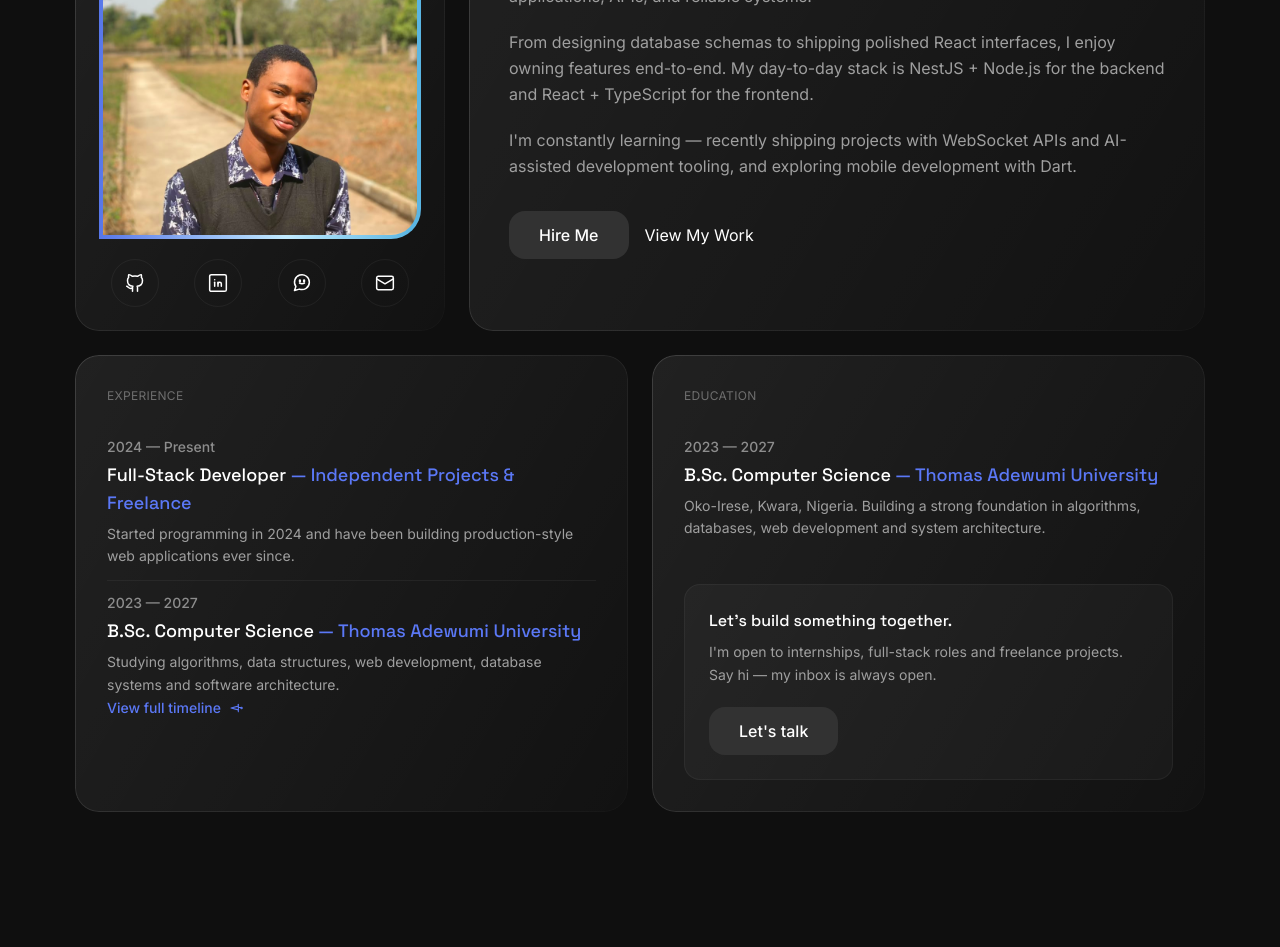
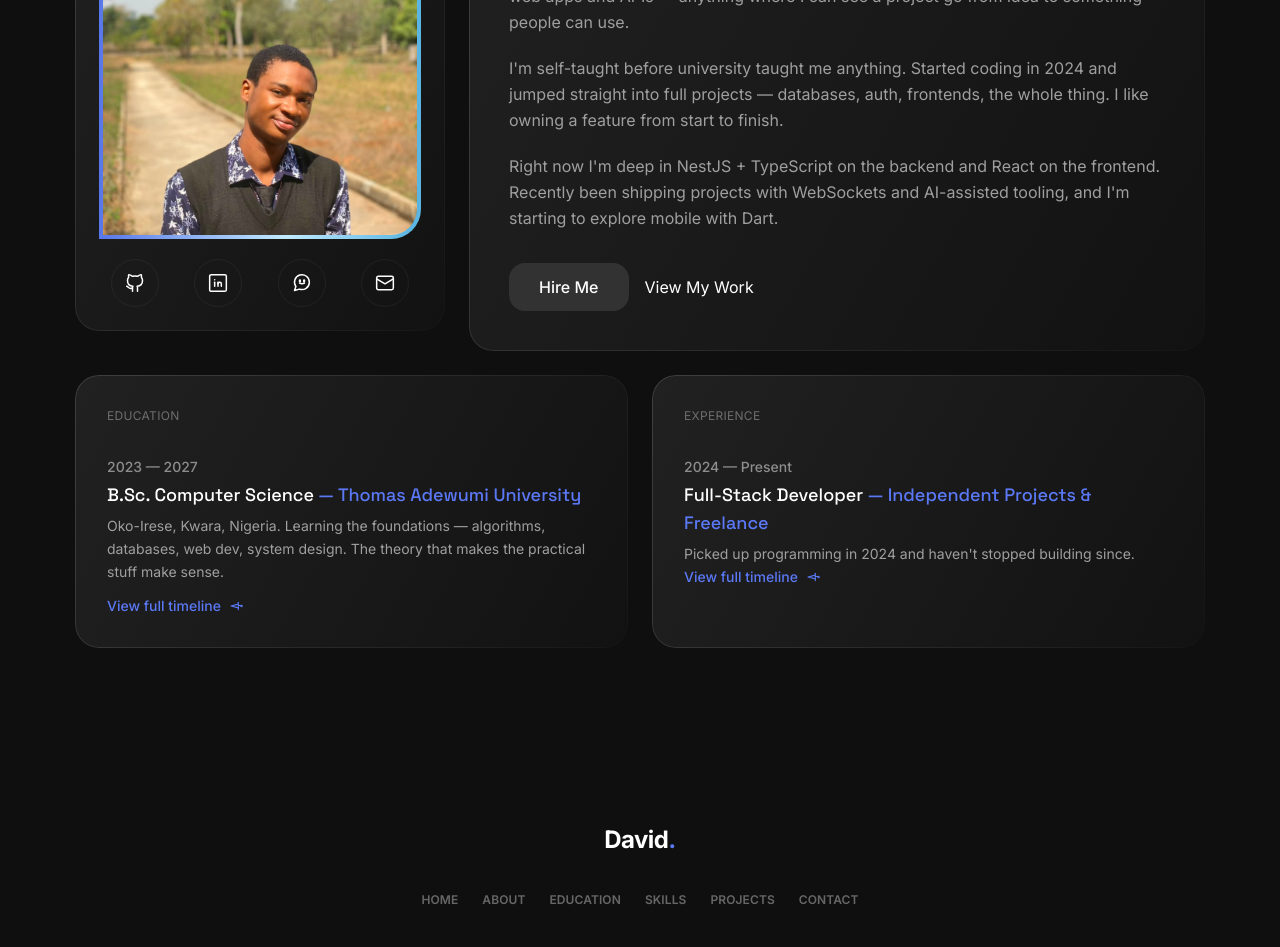
Before and after one commit to David-oluebubechi2/my-portfolio, a React (Vite) app in the folder my-portfolio/: page /about in a window 1280 px wide. Shown: the part 520-1467 px from the top of the page. Built offline with nearby package versions, Linux system fonts and the light colour scheme.

Commit message:
Update portfolio

```diff
--- a/my-portfolio/src/App.tsx
+++ b/my-portfolio/src/App.tsx
@@ -9,7 +9,7 @@ import { AnimatePresence, motion } from "framer-motion";
 import Preloader from "./components/Preloader";
 import Home from "./pages/Home";
 import About from "./pages/About";
-import Experience from "./pages/Experience";
+import Experience from "./pages/Education";
 import Skills from "./pages/Skills";
 import Work from "./pages/Work";
 import Services from "./pages/Services";
@@ -31,6 +31,7 @@ function AnimatedRoutes() {
         <Routes location={location}>
           <Route path="/" element={<Home />} />
           <Route path="/about" element={<About />} />
+          <Route path="/education" element={<Experience />} />
           <Route path="/experience" element={<Experience />} />
           <Route path="/skills" element={<Skills />} />
           <Route path="/work" element={<Work />} />
--- a/my-portfolio/src/components/Footer.tsx
+++ b/my-portfolio/src/components/Footer.tsx
@@ -4,7 +4,7 @@ import { LogoMark } from "./icons";
 const menu = [
   { name: "Home", path: "/" },
   { name: "About", path: "/about" },
-  { name: "Experience", path: "/experience" },
+  { name: "Education", path: "/education" },
   { name: "Skills", path: "/skills" },
   { name: "Projects", path: "/work" },
   { name: "Contact", path: "/contact" },
--- a/my-portfolio/src/components/Hero.tsx
+++ b/my-portfolio/src/components/Hero.tsx
@@ -52,14 +52,14 @@ export default function Hero() {
           <div className="grid flex-1 grid-cols-1 gap-6 sm:grid-cols-2">
             <InfoCard
               eyebrow="War Stories"
-              title="Experience"
-              to="/experience"
+              title="Education"
+              to="/education"
               icon={
                 <GraduationCapIcon className="h-10 w-10 text-primary opacity-50" />
               }
             >
               <p className="mb-2 text-center text-sm leading-relaxed text-ink">
-                Coding since 2024, studying CS from 2023 — see the full story.
+                CS degree, self-taught skills, and everything in between.
               </p>
             </InfoCard>
 
--- a/my-portfolio/src/components/Marquee.tsx
+++ b/my-portfolio/src/components/Marquee.tsx
@@ -2,14 +2,14 @@ import { StarIcon } from "./icons";
 
 const row = (
   <>
-    <span className="text-soft">LATEST WORK AND</span>
-    <span className="text-paper"> FEATURED </span>
-    <StarIcon className="mx-5 inline-block h-3 w-3 fill-primary" />
+    <span className="whitespace-nowrap text-soft">LATEST WORK AND </span>
+    <span className="whitespace-nowrap text-paper">FEATURED </span>
+    <StarIcon className="mx-5 inline-block h-3 w-3 shrink-0 fill-primary" />
   </>
 );
 
 const half = (
-  <span className="flex items-center">
+  <span className="flex items-center whitespace-nowrap">
     {row}
     {row}
     {row}
--- a/my-portfolio/src/components/Navbar.tsx
+++ b/my-portfolio/src/components/Navbar.tsx
@@ -6,7 +6,7 @@ import { LogoMark } from "./icons";
 const links = [
   { name: "Home", path: "/" },
   { name: "About", path: "/about" },
-  { name: "Experience", path: "/experience" },
+  { name: "Education", path: "/education" },
   { name: "Skills", path: "/skills" },
   { name: "Projects", path: "/work" },
   { name: "Contact", path: "/contact" },
--- a/my-portfolio/src/data/portfolio.ts
+++ b/my-portfolio/src/data/portfolio.ts
@@ -1,5 +1,6 @@
 import hmsImage from "../assets/hms.png";
 import choplyImage from "../assets/choply.png";
+import codespanImage from "../assets/codespanImg.png";
 
 export type Project = {
   title: string;
@@ -16,9 +17,9 @@ export const role = "Full-Stack Developer";
 export const headline = "COMPUTER SCIENCE STUDENT";
 
 export const bio = [
-  "Computer science student and developer focused on building practical web applications, APIs, and reliable systems.",
-  "From designing database schemas to shipping polished React interfaces, I enjoy owning features end-to-end. My day-to-day stack is NestJS + Node.js for the backend and React + TypeScript for the frontend.",
-  "I'm constantly learning — recently shipping projects with WebSocket APIs and AI-assisted development tooling, and exploring mobile development with Dart.",
+  "CS student who likes building things that actually work. I spend most of my time on web apps and APIs — anything where I can see a project go from idea to something people can use.",
+  "I'm self-taught before university taught me anything. Started coding in 2024 and jumped straight into full projects — databases, auth, frontends, the whole thing. I like owning a feature from start to finish.",
+  "Right now I'm deep in NestJS + TypeScript on the backend and React on the frontend. Recently been shipping projects with WebSockets and AI-assisted tooling, and I'm starting to explore mobile with Dart.",
 ];
 
 export const handles = {
@@ -54,7 +55,7 @@ export const projects: Project[] = [
     description:
       "A full-stack medical clinic scheduling and patient portal system with modular routing, multi-role user portals and centralized database management.",
     tags: ["React", "TypeScript", "REST", "CSS"],
-    link: handles.github,
+    link: "https://citycare-hms.vercel.app/",
     source: handles.github,
     image: hmsImage,
   },
@@ -68,6 +69,16 @@ export const projects: Project[] = [
     source: handles.github,
     image: choplyImage,
   },
+  {
+    title: "CodeSpan",
+    tagline: "Tech Hiring Platform",
+    description:
+      "A platform for hiring skilled tech talent — built with React and NestJS, designed to streamline the recruitment process for developers.",
+    tags: ["React", "NestJS", "TypeScript", "Tailwind CSS"],
+    link: "https://codespan-tau.vercel.app/",
+    source: handles.github,
+    image: codespanImage,
+  },
 ];
 
 export const experience = [
@@ -76,20 +87,10 @@ export const experience = [
     org: "Independent Projects & Freelance",
     period: "2024 — Present",
     points: [
-      "Started programming in 2024 and have been building production-style web applications ever since.",
-      "Engineer REST APIs, WebSocket APIs, authentication flows and validation with Node.js and NestJS.",
-      "Build responsive, accessible React & TypeScript frontends with Tailwind CSS.",
-      "Manage projects with Git, structured code review and production-first thinking.",
-    ],
-  },
-  {
-    role: "B.Sc. Computer Science",
-    org: "Thomas Adewumi University",
-    period: "2023 — 2027",
-    points: [
-      "Studying algorithms, data structures, web development, database systems and software architecture.",
-      "Exploring AI-powered and voice-driven academic assistant applications.",
-      "Continuously expanding into mobile development with Dart.",
+      "Picked up programming in 2024 and haven't stopped building since.",
+      "Shipping REST APIs, WebSocket backends, auth systems and form validation with Node.js and NestJS.",
+      "Building React + TypeScript frontends with Tailwind CSS — responsive, accessible, and clean.",
+      "Using Git daily, writing code I'd actually want to maintain, and thinking about production from day one.",
     ],
   },
 ] as const;
@@ -101,7 +102,7 @@ export const education = [
     location: "Oko-Irese, Kwara, Nigeria",
     period: "2023 — 2027",
     detail:
-      "Building a strong foundation in algorithms, databases, web development and system architecture.",
+      "Learning the foundations — algorithms, databases, web dev, system design. The theory that makes the practical stuff make sense.",
   },
 ] as const;
 
@@ -164,24 +165,24 @@ export const services = [
     icon: "app",
     title: "Full-Stack Web Apps",
     detail:
-      "End-to-end web applications — database schema, APIs and polished interfaces designed and shipped together.",
+      "I build complete web apps — from the database schema to the API to the UI. Everything works together because I'm building all of it.",
   },
   {
     icon: "api",
     title: "REST & WebSocket APIs",
     detail:
-      "Robust, documented APIs with authentication, validation and real-time capabilities using Node.js and NestJS.",
+      "Backend services with authentication, validation, and real-time features. Node.js and NestJS, documented and ready to integrate.",
   },
   {
     icon: "frontend",
     title: "React Frontends",
     detail:
-      "Fast, accessible and responsive user interfaces with React, TypeScript and Tailwind CSS.",
+      "Fast, clean interfaces with React, TypeScript and Tailwind CSS. I care about things like accessibility and actually working on mobile.",
   },
   {
     icon: "database",
     title: "Database Design",
     detail:
-      "Normalized, efficient schemas and queries with PostgreSQL, engineered to stay clean as data grows.",
+      "Normalized schemas that don't fall apart when your data gets messy. PostgreSQL, designed to scale without becoming a nightmare.",
   },
 ] as const;
--- a/my-portfolio/src/pages/About.tsx
+++ b/my-portfolio/src/pages/About.tsx
@@ -76,6 +76,35 @@ export default function About() {
         <div className="mt-6 grid grid-cols-1 gap-6 lg:grid-cols-2">
           <Reveal>
             <div className="card h-full p-6 md:p-8">
+              <p className="eyebrow mb-5">Education</p>
+              <ul>
+                {education.map((edu) => (
+                  <li key={edu.degree} className="py-3">
+                    <p className="text-sm font-medium text-soft opacity-70">
+                      {edu.period}
+                    </p>
+                    <h3 className="mt-1 text-lg font-medium text-paper">
+                      {edu.degree}
+                      <span className="text-primary"> — {edu.school}</span>
+                    </h3>
+                    <p className="mt-1.5 text-sm leading-relaxed text-ink">
+                      {edu.location}. {edu.detail}
+                    </p>
+                  </li>
+                ))}
+              </ul>
+              <Link
+                to="/education"
+                className="group inline-flex items-center gap-2 text-sm font-medium text-primary transition-colors hover:text-paper"
+              >
+                View full timeline
+                <SwordIcon className="h-3 w-3 transition-transform group-hover:rotate-45 sm:h-3.5 sm:w-3.5" />
+              </Link>
+            </div>
+          </Reveal>
+
+          <Reveal delay={0.1}>
+            <div className="card h-full p-6 md:p-8">
               <p className="eyebrow mb-5">Experience</p>
               <ul>
                 {experience.map((job) => (
@@ -97,7 +126,7 @@ export default function About() {
                 ))}
               </ul>
               <Link
-                to="/experience"
+                to="/education"
                 className="group inline-flex items-center gap-2 text-sm font-medium text-primary transition-colors hover:text-paper"
               >
                 View full timeline
@@ -105,41 +134,6 @@ export default function About() {
               </Link>
             </div>
           </Reveal>
-
-          <Reveal delay={0.1}>
-            <div className="card h-full p-6 md:p-8">
-              <p className="eyebrow mb-5">Education</p>
-              <ul>
-                {education.map((edu) => (
-                  <li key={edu.degree} className="py-3">
-                    <p className="text-sm font-medium text-soft opacity-70">
-                      {edu.period}
-                    </p>
-                    <h3 className="mt-1 text-lg font-medium text-paper">
-                      {edu.degree}
-                      <span className="text-primary"> — {edu.school}</span>
-                    </h3>
-                    <p className="mt-1.5 text-sm leading-relaxed text-ink">
-                      {edu.location}. {edu.detail}
-                    </p>
-                  </li>
-                ))}
-              </ul>
-
-              <div className="mt-8 rounded-2xl border border-white/5 bg-white/[0.03] p-6">
-                <h3 className="text-base font-medium text-paper">
-                  Let&apos;s build something together.
-                </h3>
-                <p className="mt-2 text-sm leading-relaxed text-ink">
-                  I&apos;m open to internships, full-stack roles and freelance
-                  projects. Say hi — my inbox is always open.
-                </p>
-                <Link to="/contact" className="theme-btn mt-5">
-                  Let&apos;s talk
-                </Link>
-              </div>
-            </div>
-          </Reveal>
         </div>
       </div>
     </Layout>
--- a/my-portfolio/src/pages/Contact.tsx
+++ b/my-portfolio/src/pages/Contact.tsx
@@ -61,7 +61,7 @@ export default function Contact() {
       <PageHeader
         eyebrow="Contact"
         title="Get In Touch"
-        lead="I'm actively looking for internships, full-stack roles and freelance work. My inbox is always open."
+        lead="Looking for internships, full-stack roles, or freelance work. Always happy to chat."
       />
 
       <div className="mx-auto w-full max-w-[1170px] px-5 pb-24">
@@ -124,9 +124,9 @@ export default function Contact() {
                   }`}
                 >
                   {status === "sent"
-                    ? "Thanks — your message is on its way to David's inbox."
+                    ? "Thanks — your message is on its way."
                     : status === "error"
-                      ? "Something went wrong. Please try again, or email David directly."
+                      ? "Something went wrong. Try again or email me directly."
                       : ""}
                 </p>
               </div>
--- a/my-portfolio/src/pages/Experience.tsx
+++ b/my-portfolio/src/pages/Education.tsx
@@ -6,13 +6,13 @@ import { socialIconMap } from "../components/socialIcons";
 import profileImage from "../assets/oluebubechi.jpeg";
 import { education, experience, name, socials } from "../data/portfolio";
 
-export default function Experience() {
+export default function Education() {
   return (
     <Layout>
       <PageHeader
         eyebrow="My Journey"
-        title="Experience & Education"
-        lead="Where I've been and what I'm working on — coding since 2024, studying computer science since 2023."
+        title="Education & Experience"
+        lead="How I got here — a CS degree, a lot of self-teaching, and projects that taught me more than any tutorial."
       />
 
       <div className="mx-auto w-full max-w-[1170px] px-5 pb-24">
@@ -50,7 +50,7 @@ export default function Experience() {
               </div>
 
               <p className="mt-6 text-sm leading-relaxed text-ink">
-                Open to internships and full-stack opportunities.
+                Open to internships and full-stack roles.
               </p>
 
               <Link to="/contact" className="theme-btn mt-5 w-full text-center">
@@ -60,6 +60,34 @@ export default function Experience() {
           </Reveal>
 
           <div className="space-y-10">
+            <Reveal>
+              <div className="card p-6 md:p-8">
+                <h2 className="mb-2 w-fit rounded-lg bg-white/5 px-3 py-1 text-sm font-medium uppercase tracking-wider text-paper">
+                  Education
+                </h2>
+
+                <ul>
+                  {education.map((edu) => (
+                    <li key={edu.degree} className="py-5">
+                      <p className="text-base font-medium text-soft opacity-60">
+                        {edu.period}
+                      </p>
+                      <h3 className="mt-1.5 text-lg font-medium leading-snug text-paper">
+                        {edu.degree}
+                        <span className="text-primary"> — {edu.school}</span>
+                      </h3>
+                      <p className="mt-1 text-sm text-soft opacity-70">
+                        {edu.location}
+                      </p>
+                      <p className="mt-3 text-sm leading-relaxed text-ink">
+                        {edu.detail}
+                      </p>
+                    </li>
+                  ))}
+                </ul>
+              </div>
+            </Reveal>
+
             <Reveal>
               <div className="card p-6 md:p-8">
                 <h2 className="mb-2 w-fit rounded-lg bg-white/5 px-3 py-1 text-sm font-medium uppercase tracking-wider text-paper">
@@ -95,34 +123,6 @@ export default function Experience() {
                 </ul>
               </div>
             </Reveal>
-
-            <Reveal>
-              <div className="card p-6 md:p-8">
-                <h2 className="mb-2 w-fit rounded-lg bg-white/5 px-3 py-1 text-sm font-medium uppercase tracking-wider text-paper">
-                  Education
-                </h2>
-
-                <ul>
-                  {education.map((edu) => (
-                    <li key={edu.degree} className="py-5">
-                      <p className="text-base font-medium text-soft opacity-60">
-                        {edu.period}
-                      </p>
-                      <h3 className="mt-1.5 text-lg font-medium leading-snug text-paper">
-                        {edu.degree}
-                        <span className="text-primary"> — {edu.school}</span>
-                      </h3>
-                      <p className="mt-1 text-sm text-soft opacity-70">
-                        {edu.location}
-                      </p>
-                      <p className="mt-3 text-sm leading-relaxed text-ink">
-                        {edu.detail}
-                      </p>
-                    </li>
-                  ))}
-                </ul>
-              </div>
-            </Reveal>
           </div>
         </div>
       </div>
--- a/my-portfolio/src/pages/Services.tsx
+++ b/my-portfolio/src/pages/Services.tsx
@@ -23,7 +23,7 @@ export default function Services() {
       <PageHeader
         eyebrow="Specialization"
         title="Services"
-        lead="How I can help bring your idea to life."
+        lead="Here's what I can help you build."
       />
 
       <div className="mx-auto w-full max-w-[1170px] px-5 pb-24">
@@ -51,10 +51,10 @@ export default function Services() {
           <div className="card mt-6 flex flex-col items-center gap-4 p-6 text-center md:flex-row md:justify-between md:p-8 md:text-left">
             <div>
               <h2 className="text-lg font-medium text-paper">
-                Have a project in mind?
+                Got a project?
               </h2>
               <p className="mt-1 text-sm text-ink">
-                Let&apos;s talk about how we can build it together.
+                I&apos;d love to hear about it. Let&apos;s figure out how to build it.
               </p>
             </div>
             <Link to="/contact" className="theme-btn">
--- a/my-portfolio/src/pages/Work.tsx
+++ b/my-portfolio/src/pages/Work.tsx
@@ -10,7 +10,7 @@ export default function Work() {
       <PageHeader
         eyebrow="Showcase"
         title="Projects"
-        lead="A selection of full-stack applications I've designed and built end-to-end."
+        lead="Things I've built from scratch — full apps, not just tutorials."
       />
 
       <div className="mx-auto w-full max-w-[1170px] px-5 pb-24">
@@ -29,7 +29,7 @@ export default function Work() {
                 Want to see more?
               </h2>
               <p className="mt-1 text-sm text-ink">
-                More experiments and side projects live on my GitHub.
+                More experiments and side projects on my GitHub.
               </p>
             </div>
             <a
```
Also changed, not shown: my-portfolio/src/pages/Home.tsx (+4 -4 lines), my-portfolio/src/assets/codespanImg.png (added), my-portfolio/src/assets/hms.png.
